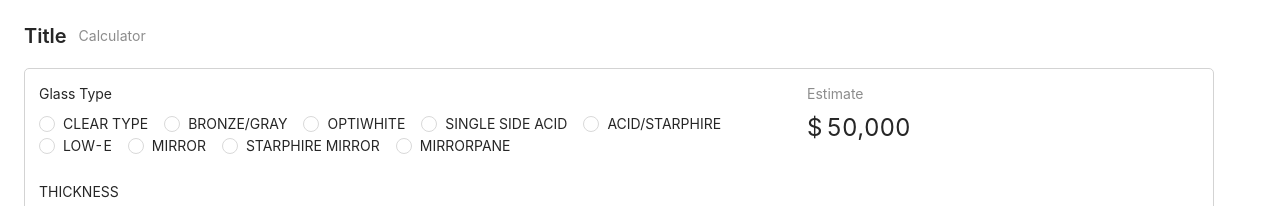
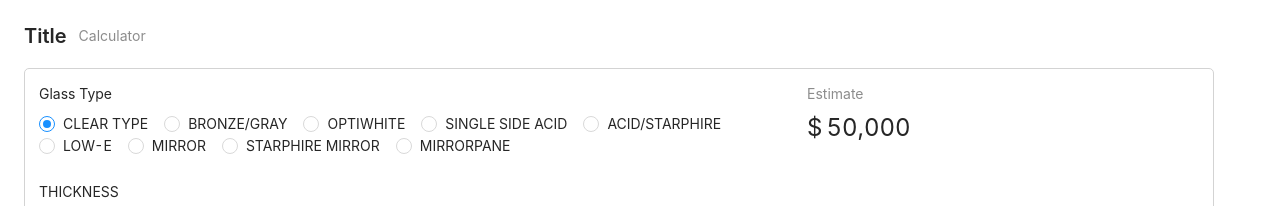
Before and after one commit to munjo5746/simple_menu, a React (Create React App) app: page / in a window 1280 px wide. Shown: the top 206 px of the page. Built offline with nearby package versions, Linux system fonts and the light colour scheme.

Commit message:
glass type change handler

```diff
--- a/src/App.tsx
+++ b/src/App.tsx
@@ -2,11 +2,17 @@ import React from 'react';
 import './App.scss';
 import { Input, InputNumber, PageHeader, Radio, Select, Statistic } from 'antd';
 import { Form } from 'antd';
+import json from './data.json';
+type LabelValue = {
+    label: string;
+    value: string;
+};
 
 function App() {
     const [form] = Form.useForm();
     const glassTypes = React.useMemo(
-        () => [
+        () =>
+            [
                 { label: 'CLEAR TYPE', value: 'clear_type' },
                 { label: 'BRONZE/GRAY', value: 'bronze_gray' },
                 { label: 'OPTIWHITE', value: 'optiwhite' },
@@ -16,7 +22,7 @@ function App() {
                 { label: 'MIRROR', value: 'mirror' },
                 { label: 'STARPHIRE MIRROR', value: 'starphire_mirror' },
                 { label: 'MIRRORPANE', value: 'mirrorpane' },
-        ],
+            ] as LabelValue[],
         [],
     );
     const polishTypes = React.useMemo(
@@ -27,13 +33,28 @@ function App() {
         ],
         [],
     );
+
+    const [selectedGlassType, setSelectedGlassType] = React.useState<
+        LabelValue | undefined
+    >(glassTypes[0]);
     return (
         <PageHeader title="Title" subTitle="Calculator">
             <div className="app">
                 <div className="form">
                     <Form form={form} layout="vertical">
                         <Form.Item label="Glass Type">
-                            <Radio.Group>
+                            <Radio.Group
+                                defaultValue={selectedGlassType?.value}
+                                onChange={(e) => {
+                                    setSelectedGlassType(
+                                        glassTypes.find(
+                                            (glassType) =>
+                                                glassType.value ===
+                                                e.target.value,
+                                        ),
+                                    );
+                                }}
+                            >
                                 {glassTypes.map((glassType) => (
                                     <Radio
                                         key={`glass-type-option-${glassType.value}`}
```
Lines whose indentation alone changed are shown as unchanged.
